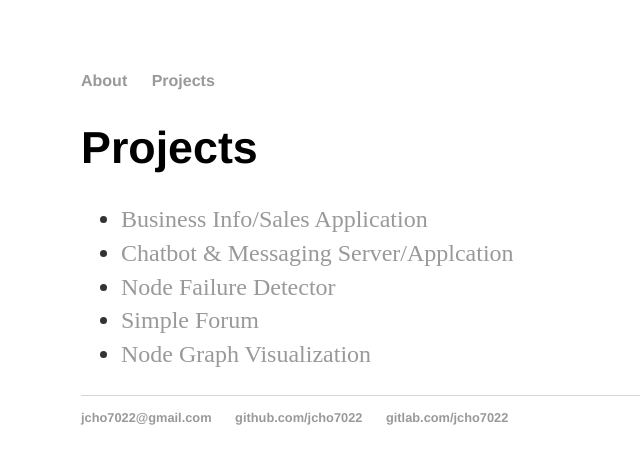
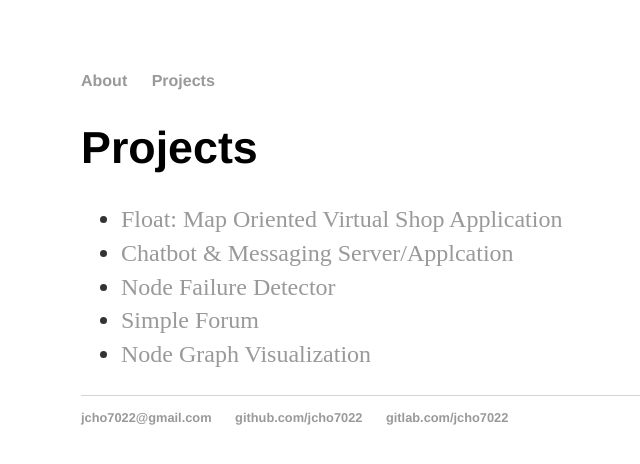
Before and after one commit to jcho7022/jcho7022.github.io, a Jekyll site: the page built from projects/index.html, in a window 1280 px wide. Shown: the top 464 px of the page, without its empty margins (111-751 px from the left). Built offline with Jekyll 4.4.1, drawn with Linux system fonts in a browser that asks for light colours.

Commit message:
Update index.html

```diff
--- a/projects/index.html
+++ b/projects/index.html
@@ -5,7 +5,7 @@ title: Projects
 <h1>{{ page.title }}</h1>
 <ul class="projects">
 
-  <li> <a href="/projects/float" title="Float:Business Info/Sales Application">Business Info/Sales Application</a></li>
+  <li> <a href="/projects/float" title="Float: Map Oriented Virtual Shop Application">Float: Map Oriented Virtual Shop Application</a></li>
   <li> <a href="/projects/chatbot" title="Chatbot & Client App">Chatbot & Messaging Server/Applcation</a></li>
   <li> <a href="/projects/fd" title="Failure Detector">Node Failure Detector</a></li>
   <li> <a href="/projects/forum" title="Simple Forum">Simple Forum</a></li>
```
